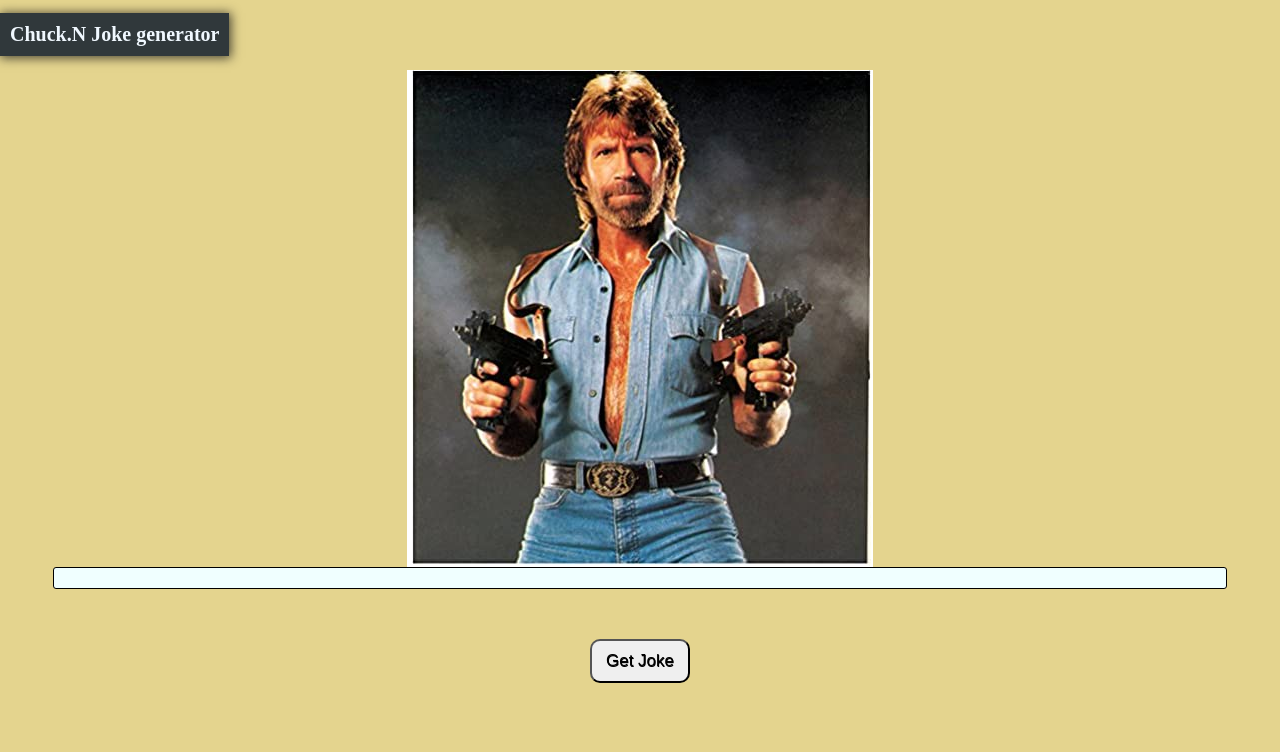
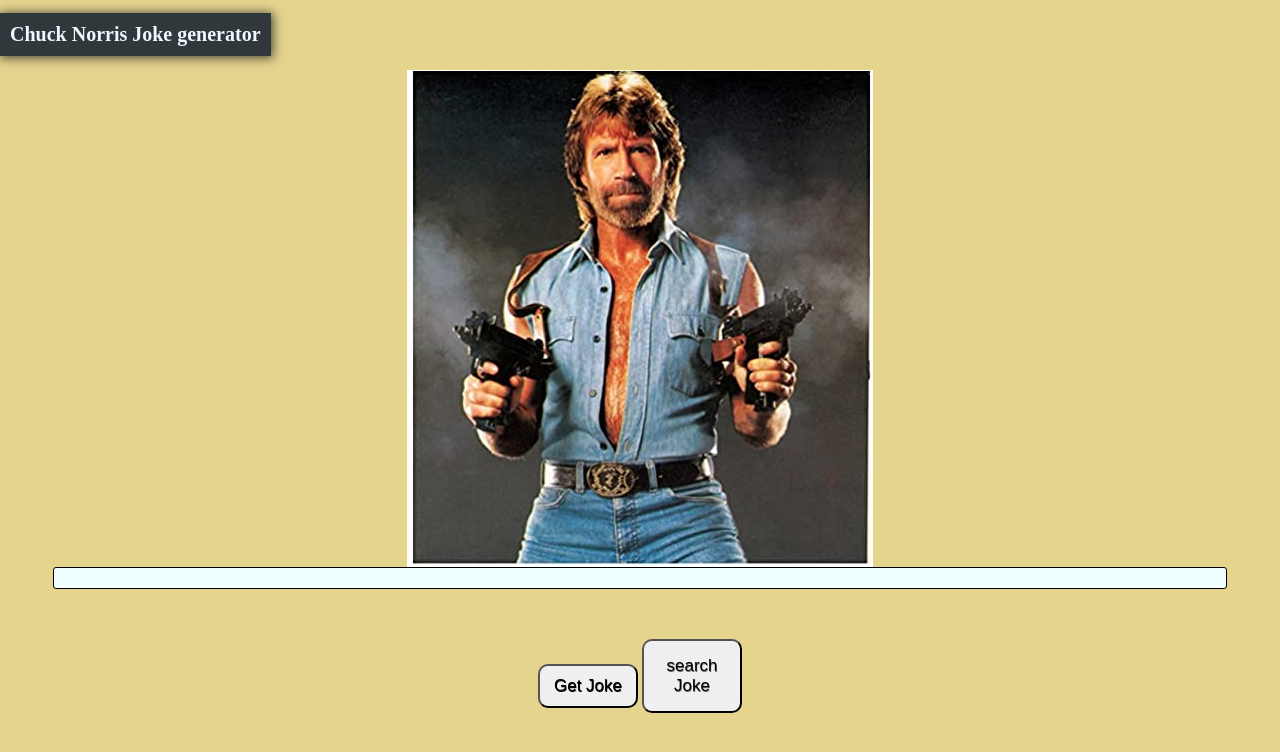
Before and after one commit to Ngechuk/phase-1-independent-project, a website: page index.html in a window 1280 px wide. Drawn offline with Linux system fonts and the light colour scheme; no server answers.

Commit message:
search btn

```diff
--- a/css/style.css
+++ b/css/style.css
@@ -13,6 +13,7 @@ body {
     display: flex;
     flex-direction: row;
     justify-content: start;
+
   }
 
   .header-banner {
@@ -45,6 +46,14 @@ body {
     overflow-y: scroll;
     max-height: 100px;
   }
+  .joke-search-btn{
+    width: 100px;
+    padding: 15px;
+    font-size: 17px;
+    border-radius: 10px;
+    text-shadow: 0.5px 0.5px #6b6969;
+
+  }
 
   .body-button-wrapper {
     margin-top: 50px;
--- a/index.html
+++ b/index.html
@@ -8,9 +8,10 @@
     <link rel="stylesheet" href="css/style.css"/>
 </head>
 <body>
+
     <div class ="header-wrapper">
         <h1 class= "header-banner">
-            Chuck.N Joke generator
+            Chuck Norris Joke generator
         </h1>
     </div>
     <div class="body-wrapper">
@@ -18,6 +19,7 @@
         <div class="body-joke-area" id="body-joke-area"></div>
         <div class="body-button-wrapper">
             <button class="body-joke-button" id="joke-button">Get Joke</button>
+            <button class="joke-search-btn" id="joke-search"> search Joke</button>
         </div>
         <div class="body-radio-wrapper" id="body-radio-wrapper"></div>
     </div>
--- a/js/index.js
+++ b/js/index.js
@@ -47,3 +47,6 @@ async function fetchCategories() {
     jokeText.innerHTML = ""
     jokeText.innerHTML = value
   })
+  const searchJoke = document.getElementById("joke-search")
+  jokesearch.addEventListener("click", async function(){
+  })
```
